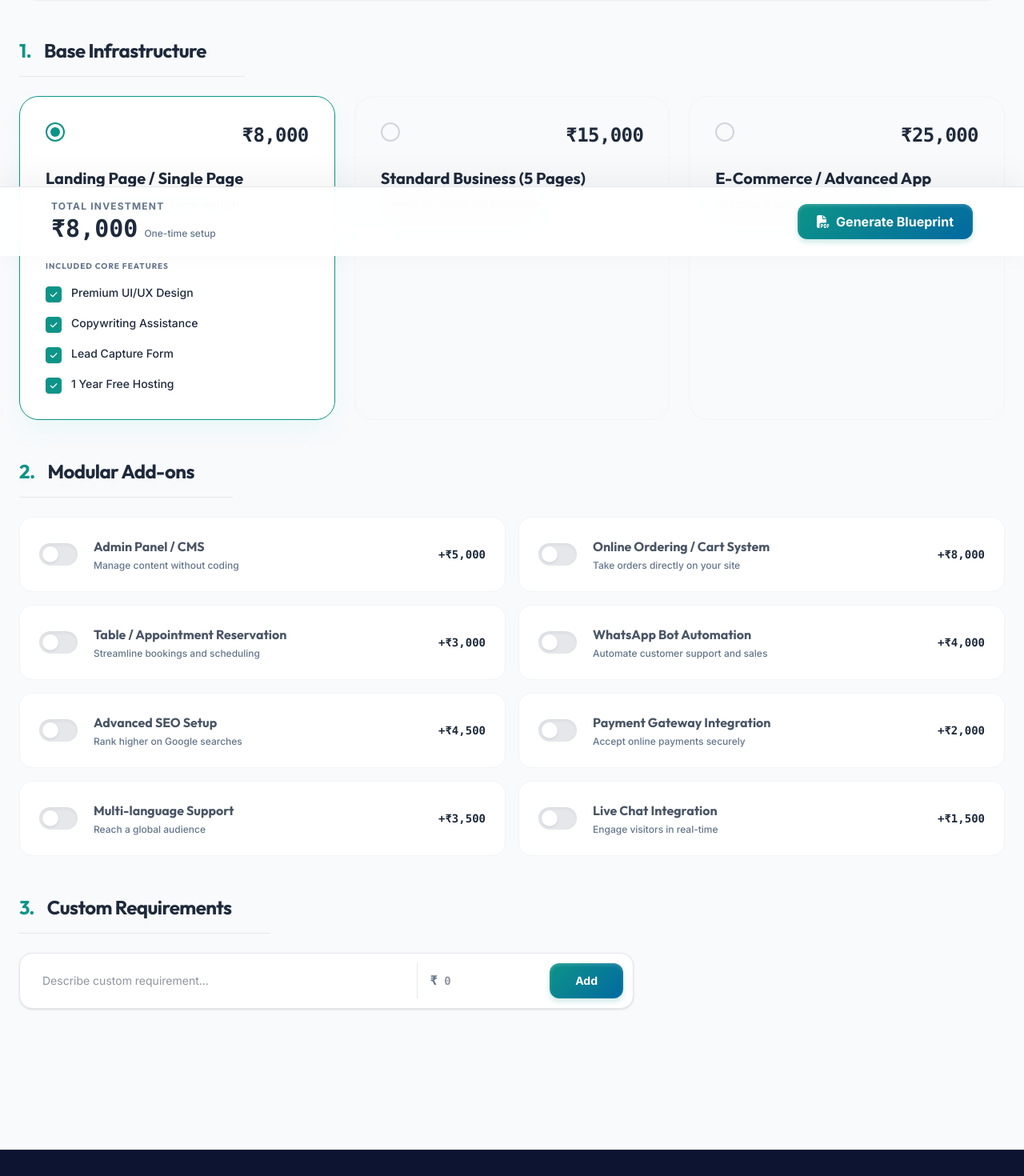
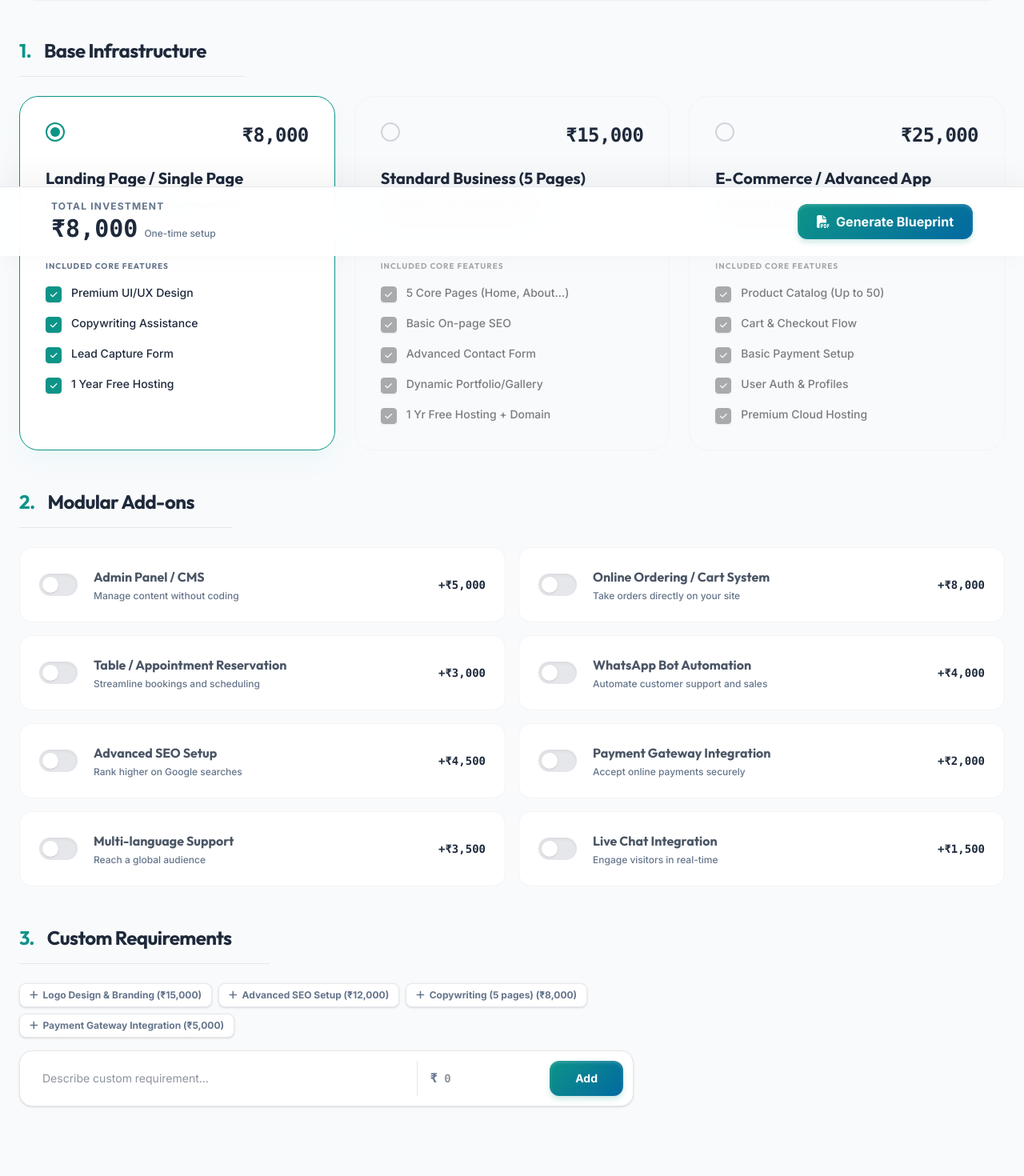
Before and after one commit to yashharfode/devzilla, a Next.js app: page /consultation/1 in a window 1280 px wide. Shown: the part 480-1950 px from the top of the page at 80% size. Built offline with nearby package versions, Linux system fonts and the light colour scheme.

Commit message:
feat: enhance Live Quoting Engine UX and fix PDF generation CORS issue

```diff
--- a/src/app/layout.tsx
+++ b/src/app/layout.tsx
@@ -30,7 +30,7 @@ export default function RootLayout({
   return (
     <html lang="en" className="scroll-smooth">
       <head>
-        <link rel="stylesheet" href="https://cdnjs.cloudflare.com/ajax/libs/font-awesome/6.4.0/css/all.min.css" />
+        <link rel="stylesheet" href="https://cdnjs.cloudflare.com/ajax/libs/font-awesome/6.4.0/css/all.min.css" crossOrigin="anonymous" referrerPolicy="no-referrer" />
       </head>
       <body
         className={`${inter.variable} ${outfit.variable} antialiased overflow-x-hidden flex flex-col min-h-screen`}
--- a/src/components/Footer.tsx
+++ b/src/components/Footer.tsx
@@ -1,6 +1,11 @@
+'use client';
 import Link from 'next/link';
+import { usePathname } from 'next/navigation';
 
 export default function Footer() {
+  const pathname = usePathname();
+  if (pathname.startsWith('/admin') || pathname.startsWith('/consultation')) return null;
+
   return (
     <footer className="bg-card border-t border-gray-800 pt-16 pb-8 mt-auto">
       <div className="container mx-auto px-6 lg:px-12">
--- a/src/components/Navbar.tsx
+++ b/src/components/Navbar.tsx
@@ -2,10 +2,12 @@
 
 import { useState, useEffect } from 'react';
 import Link from 'next/link';
+import { usePathname } from 'next/navigation';
 
 export default function Navbar() {
   const [isScrolled, setIsScrolled] = useState(false);
   const [isMobileMenuOpen, setIsMobileMenuOpen] = useState(false);
+  const pathname = usePathname();
 
   useEffect(() => {
     const handleScroll = () => {
@@ -19,6 +21,10 @@ export default function Navbar() {
     window.addEventListener('scroll', handleScroll);
     return () => window.removeEventListener('scroll', handleScroll);
   }, []);
+
+  if (pathname.startsWith('/admin') || pathname.startsWith('/consultation')) {
+    return null;
+  }
 
   return (
     <nav className={`fixed w-full z-50 glass-panel transition-all duration-300 ${isScrolled ? 'py-2 shadow-lg' : 'py-4'}`} id="navbar">
--- a/src/components/os/FrontStage/LiveQuotingEngine.tsx
+++ b/src/components/os/FrontStage/LiveQuotingEngine.tsx
@@ -4,8 +4,15 @@ import { useEffect, useState } from 'react';
 import { useAgencyStore } from '../../../store/useAgencyStore';
 import { BasePackages, ModularAddons, BasePackageId, AddonId } from '../../../config/pricingDictionary';
 
+const PREBUILT_CUSTOMS = [
+  { name: 'Logo Design & Branding', price: 15000 },
+  { name: 'Advanced SEO Setup', price: 12000 },
+  { name: 'Copywriting (5 pages)', price: 8000 },
+  { name: 'Payment Gateway Integration', price: 5000 },
+];
+
 export default function LiveQuotingEngine({ clientId }: { clientId: string }) {
-  const { currentClient, initClient, setIndustry, setBasePackage, toggleAddon, toggleSubFeature, addCustomFeature, removeCustomFeature } = useAgencyStore();
+  const { currentClient, initClient, setIndustry, setBasePackage, toggleAddon, toggleSubFeature, addCustomFeature, removeCustomFeature, updateCustomFeature } = useAgencyStore();
 
   const [customName, setCustomName] = useState('');
   const [customPrice, setCustomPrice] = useState('');
@@ -93,8 +100,7 @@ export default function LiveQuotingEngine({ clientId }: { clientId: string }) {
                   <p className="text-sm text-[#64748b] font-medium leading-relaxed">{pkg.description}</p>
                 </div>
 
-                {isActive && (
-                  <div className="mt-8 pt-6 border-t border-gray-100 space-y-4">
+                <div className={`mt-8 pt-6 border-t border-gray-100 space-y-4 transition-opacity ${isActive ? 'opacity-100' : 'opacity-60 grayscale'}`}>
                   <h5 className="text-[10px] text-[#64748b] font-bold uppercase tracking-widest mb-4">Included Core Features</h5>
                   {pkg.features.map(f => {
                     const isUnchecked = publicView.uncheckedSubFeatures.includes(f.id);
@@ -116,7 +122,6 @@ export default function LiveQuotingEngine({ clientId }: { clientId: string }) {
                     )
                   })}
                 </div>
-                )}
               </div>
             );
           })}
@@ -165,25 +170,49 @@ export default function LiveQuotingEngine({ clientId }: { clientId: string }) {
           <span className="text-[#0d9488] mr-3">3.</span> Custom Requirements
         </h3>
 
-        <div className="space-y-3 max-w-3xl">
+        <div className="space-y-4 max-w-3xl">
+          {/* Pre-built Suggestions */}
+          <div className="flex flex-wrap gap-2 mb-4">
+            {PREBUILT_CUSTOMS.map((pc, idx) => (
+              <button
+                key={idx}
+                onClick={() => addCustomFeature(pc.name, pc.price)}
+                className="bg-white border border-gray-200 hover:border-[#0d9488] hover:bg-[#f8fafc] text-[#64748b] hover:text-[#0d9488] px-3 py-1.5 rounded-lg text-xs font-bold transition-all shadow-sm flex items-center gap-1.5"
+              >
+                <i className="fa-solid fa-plus"></i> {pc.name} (₹{pc.price.toLocaleString('en-IN')})
+              </button>
+            ))}
+          </div>
+
           {publicView.customFeatures.map(cf => (
-            <div key={cf.id} className="flex items-center justify-between bg-white border border-[#0d9488]/50 p-5 rounded-2xl shadow-sm">
-              <div className="flex items-center gap-4">
-                <div className="w-6 h-6 rounded-full bg-[#0d9488] flex items-center justify-center text-white shadow-sm">
-                  <i className="fa-solid fa-check text-xs"></i>
+            <div key={cf.id} className="flex flex-col md:flex-row items-center gap-3 bg-white border border-[#0d9488]/50 p-2 pl-4 rounded-2xl shadow-sm focus-within:ring-2 focus-within:ring-[#0d9488]/20 transition-all">
+              <div className="flex items-center gap-3 flex-grow w-full">
+                <div className="w-5 h-5 rounded-full bg-[#0d9488] flex items-center justify-center text-white shadow-sm flex-shrink-0">
+                  <i className="fa-solid fa-check text-[10px]"></i>
                 </div>
-                <span className="font-bold text-[#1e293b] text-sm">{cf.name}</span>
+                <input
+                  type="text"
+                  value={cf.name}
+                  onChange={(e) => updateCustomFeature(cf.id, e.target.value, cf.price)}
+                  className="bg-transparent border-none text-[#1e293b] font-bold text-sm focus:outline-none w-full"
+                />
               </div>
-              <div className="flex items-center gap-5">
-                <span className="font-mono text-[#1e293b] font-bold">+₹{cf.price.toLocaleString('en-IN')}</span>
-                <button onClick={() => removeCustomFeature(cf.id)} className="text-gray-400 hover:text-red-500 transition w-8 h-8 flex items-center justify-center rounded-full hover:bg-red-50">
+              <div className="flex items-center gap-2 w-full md:w-auto border-t md:border-t-0 md:border-l border-gray-100 pt-2 md:pt-0 pl-0 md:pl-4">
+                <span className="text-[#64748b] font-mono font-bold">₹</span>
+                <input
+                  type="number"
+                  value={cf.price}
+                  onChange={(e) => updateCustomFeature(cf.id, cf.name, Number(e.target.value))}
+                  className="bg-transparent border-none text-[#1e293b] font-mono font-bold w-24 focus:outline-none"
+                />
+                <button onClick={() => removeCustomFeature(cf.id)} className="text-gray-400 hover:text-red-500 transition w-8 h-8 flex items-center justify-center rounded-full hover:bg-red-50 flex-shrink-0">
                   <i className="fa-solid fa-xmark"></i>
                 </button>
               </div>
             </div>
           ))}
 
-          <div className="flex flex-col md:flex-row gap-3 bg-white border border-gray-200 p-3 rounded-2xl focus-within:border-[#0d9488] focus-within:ring-2 focus-within:ring-[#0d9488]/20 transition-all shadow-sm">
+          <div className="flex flex-col md:flex-row gap-3 bg-white border border-gray-200 p-3 rounded-2xl focus-within:border-[#0d9488] focus-within:ring-2 focus-within:ring-[#0d9488]/20 transition-all shadow-sm mt-4">
             <input
               type="text"
               placeholder="Describe custom requirement..."
--- a/src/store/useAgencyStore.ts
+++ b/src/store/useAgencyStore.ts
@@ -37,6 +37,7 @@ interface AgencyState {
   toggleSubFeature: (subId: string) => void; // Added
   addCustomFeature: (name: string, price: number) => void; // Added
   removeCustomFeature: (id: string) => void; // Added
+  updateCustomFeature: (id: string, name: string, price: number) => void;
   toggleAddon: (addon: AddonId) => void;
   addDiscount: (amount: number, reason: string) => void;
   removeDiscount: (id: string) => void;
@@ -194,6 +195,19 @@ export const useAgencyStore = create<AgencyState>((set) => ({
     };
   }),
 
+  updateCustomFeature: (id, name, price) => set((state) => {
+    if (!state.currentClient) return state;
+    return {
+      currentClient: recalculatePrices({
+        ...state.currentClient,
+        publicView: {
+          ...state.currentClient.publicView,
+          customFeatures: state.currentClient.publicView.customFeatures.map(f => f.id === id ? { ...f, name, price } : f)
+        }
+      })
+    };
+  }),
+
   setIndustry: (industry) => set((state) => {
     if (!state.currentClient) return state;
 
```
Lines whose indentation alone changed are shown as unchanged.
